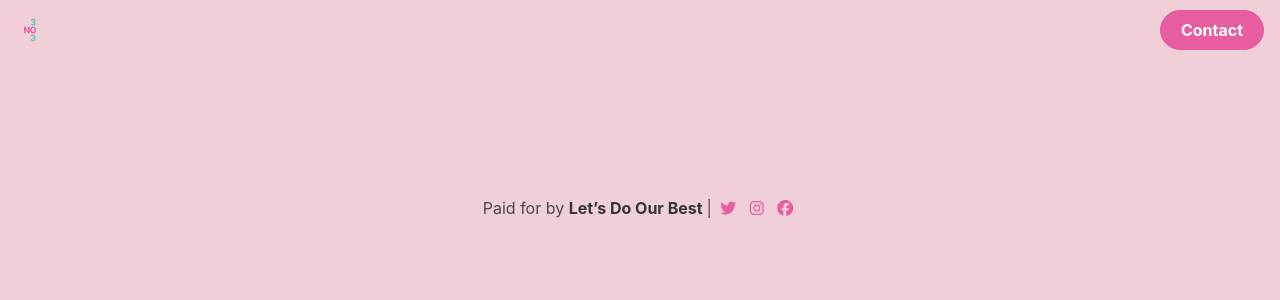
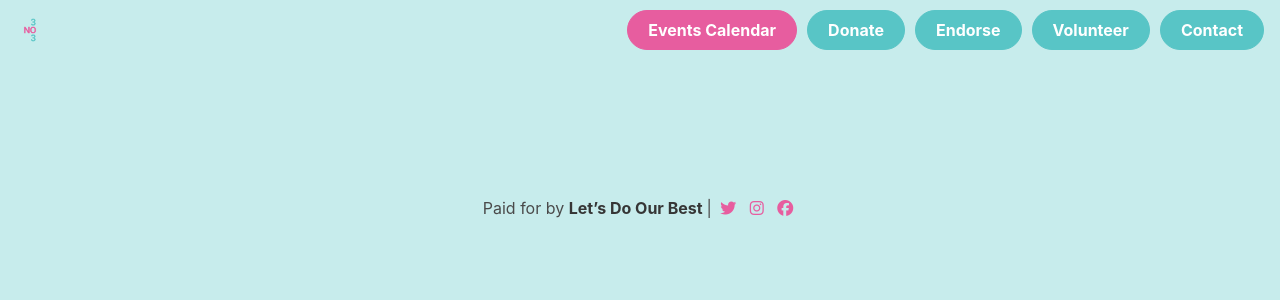
Before and after one commit to voteno303/oppose303.org, a Jekyll site: the page built from events.html, in a window 1280 px wide. Shown: the top 300 px of the page. Built offline with Jekyll 4.4.1, drawn with Linux system fonts in a browser that asks for light colours; nearby versions of some CDN libraries; a script that is not in the unit is left out.

Commit message:
Revert "pass (#2)" (#3)
This reverts commit fb3f56c750a2b72fd45d9b6593279379803b31e8.

```diff
--- a/_includes/nav.html
+++ b/_includes/nav.html
@@ -15,7 +15,19 @@
     <div class="navbar-end is-expanded">
       <div class="navbar-item">
         <div class="buttons">
-          <a class="button is-rounded calendar-btn" href="mailto:letsdoourbestdenver@gmail.com">
+          <a class="button is-rounded calendar-btn" href="{{ 'events' | relative_url }}">
+            <strong>Events Calendar</strong>
+          </a>
+          <a class="button is-rounded event-btn" href="https://secure.actblue.com/donate/let-s-do-our-best-1">
+            <strong>Donate</strong>
+          </a>
+          <a class="button is-rounded event-btn" href="https://docs.google.com/forms/d/e/1FAIpQLScbu2nSexesDkYTX-xaywolnOa1nCP7wJsJ_QPImnZArdDgGA/viewform">
+            <strong>Endorse</strong>
+          </a>
+          <a class="button is-rounded event-btn" href="mailto:letsdoourbestdenver@gmail.com">
+            <strong>Volunteer</strong>
+          </a>
+          <a class="button is-rounded event-btn" href="mailto:letsdoourbestdenver@gmail.com">
             <strong>Contact</strong>
           </a>
         </div>
--- a/assets/css/style.css
+++ b/assets/css/style.css
@@ -1,7 +1,7 @@
 html {font-family: 'Roboto', sans-serif !important;
-      background-color:  #f1cfd6;}
+      background-color:  #c7ecec;}
 
-body footer {background-color:  #f1cfd6 !important;}
+body footer {background-color:  #c7ecec !important;}
 a {color: #e75d9f;}
 p:not(:last-of-type) {
     margin-bottom: 1em;
@@ -15,17 +15,17 @@ summary {
 nav {
     display: flex;
     padding: 2px;
-    background-color: #f1cfd6 !important;
+    background-color: #c7ecec !important;
 }
 nav a {
-    background-color: #f1cfd6 !important;
+    background-color: #c7ecec !important;
     padding: 4px 1rem;
     margin: 0 2px;
     text-decoration: none;
 }
 
 .navbar-menu.is-active{
-    background-color: #f1cfd6 !important;
+    background-color: #c7ecec !important;
     box-shadow: none;
 }
 @media only screen and (max-width: 600px) {
@@ -78,7 +78,7 @@ body.iframe {
     border-color:#58c5c6 !important; }
 
 .event-btn:hover {
-    background-color: #f1cfd6 !important;
+    background-color: #c7ecec !important;
     color: #e75d9f;
 }
 
@@ -88,7 +88,7 @@ body.iframe {
     border-color:  #e75d9f !important; }
 
 .calendar-btn:hover {
-   background-color: #f1cfd6 !important;
+   background-color: #c7ecec !important;
    color: #e75d9f;}
 
 
@@ -99,12 +99,10 @@ body.iframe {
 
 /* Events */
 .viewerArea.l-background[style]
-{background: #f1cfd6 !important;}
+{background: #c7ecec !important;}
 
 /* Endorsements */
 .endorsements {padding-top: 1rem;}
 
 .endorsements .column {padding: 0;}
 .endorsements li {font-size: 12pt; font-weight: 400; font-family: 'Roboto', sans-serif !important; padding:0.25rem 0;}
-
-.signatories{padding-left:1rem; font-weight:bold;}
```
Also changed, not shown: index.html (+4 -16 lines), assets/header pass.png (deleted).
